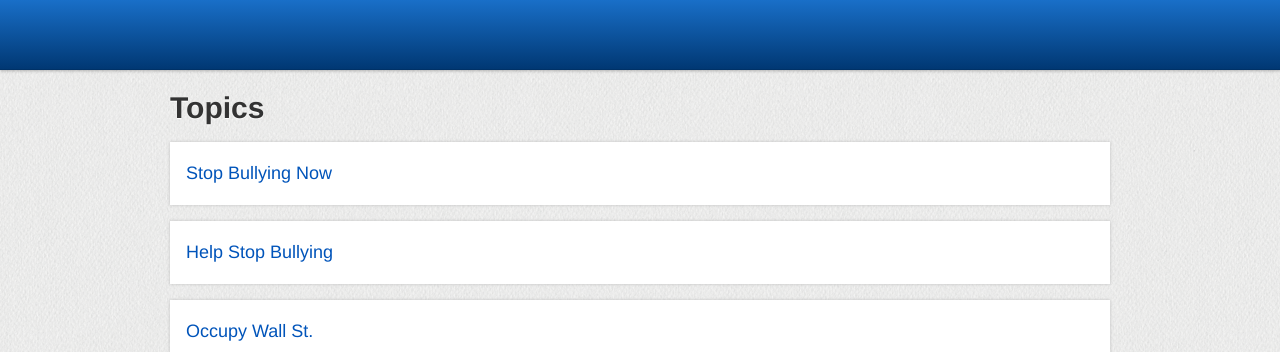
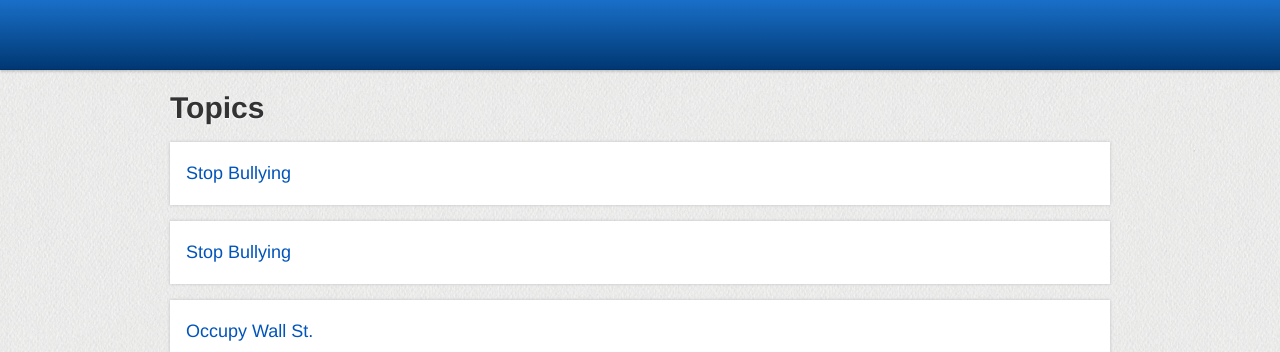
Before and after one commit to topicaction/topicaction.github.com, a Jekyll site: the page built from index.html, in a window 1280 px wide. Shown: the top 352 px of the page. Built offline with Jekyll 4.4.1, drawn with Linux system fonts in a browser that asks for light colours; nearby versions of some CDN libraries; comment, search, counter and statistics services are not loaded.

Commit message:
Make all the titles the same

```diff
--- a/javascripts/models/topic.js
+++ b/javascripts/models/topic.js
@@ -62,12 +62,12 @@
       pathname    : "/stop-bullying.html"
     },
     {
-      title       : "Stop Bullying Now",
+      title       : "Stop Bullying",
       description : "Actions you can do today to help stop bullying.",
       pathname    : "/stop-bullying-v.html"
     },
     {
-      title       : "Help Stop Bullying",
+      title       : "Stop Bullying",
       description : "Actions you can do to help stop bullying.",
       pathname    : "/stop-bullying-r.html"
     }
```
Also changed, not shown: _posts/2011-12-14-stop-bullying-r.md (+1 -1 lines), _posts/2011-12-14-stop-bullying-v.md (+1 -1 lines).
